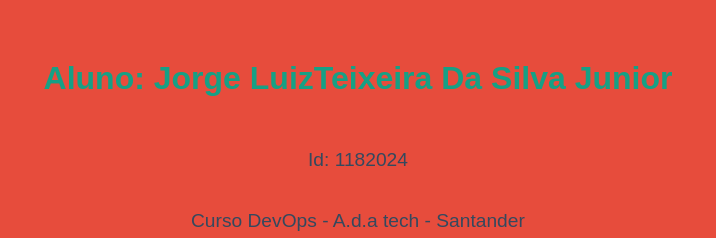
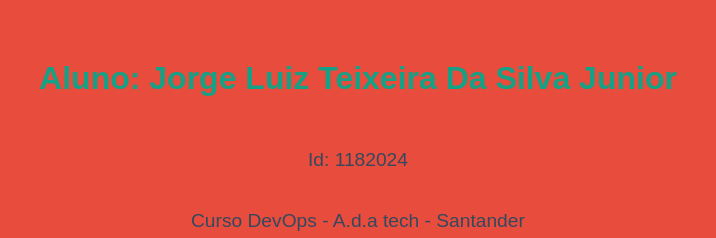
Before and after one commit to jltdsjrdev/script-inicializa-o-AWS, a plain HTML site: page index.html in a window 1280 px wide. Shown: the part 331-569 px from the top of the page, 282-998 px from the left. Drawn offline with Linux system fonts and the light colour scheme.

Commit message:
Update index.html

```diff
--- a/index.html
+++ b/index.html
@@ -14,7 +14,7 @@
     </p>
     <br />
 
-    <h1>Aluno: Jorge LuizTeixeira Da Silva Junior</h1>
+    <h1>Aluno: Jorge Luiz Teixeira Da Silva Junior</h1>
     <br />
     <p>Id: 1182024</p>
     <p>Curso DevOps - A.d.a tech - Santander</p>
```
